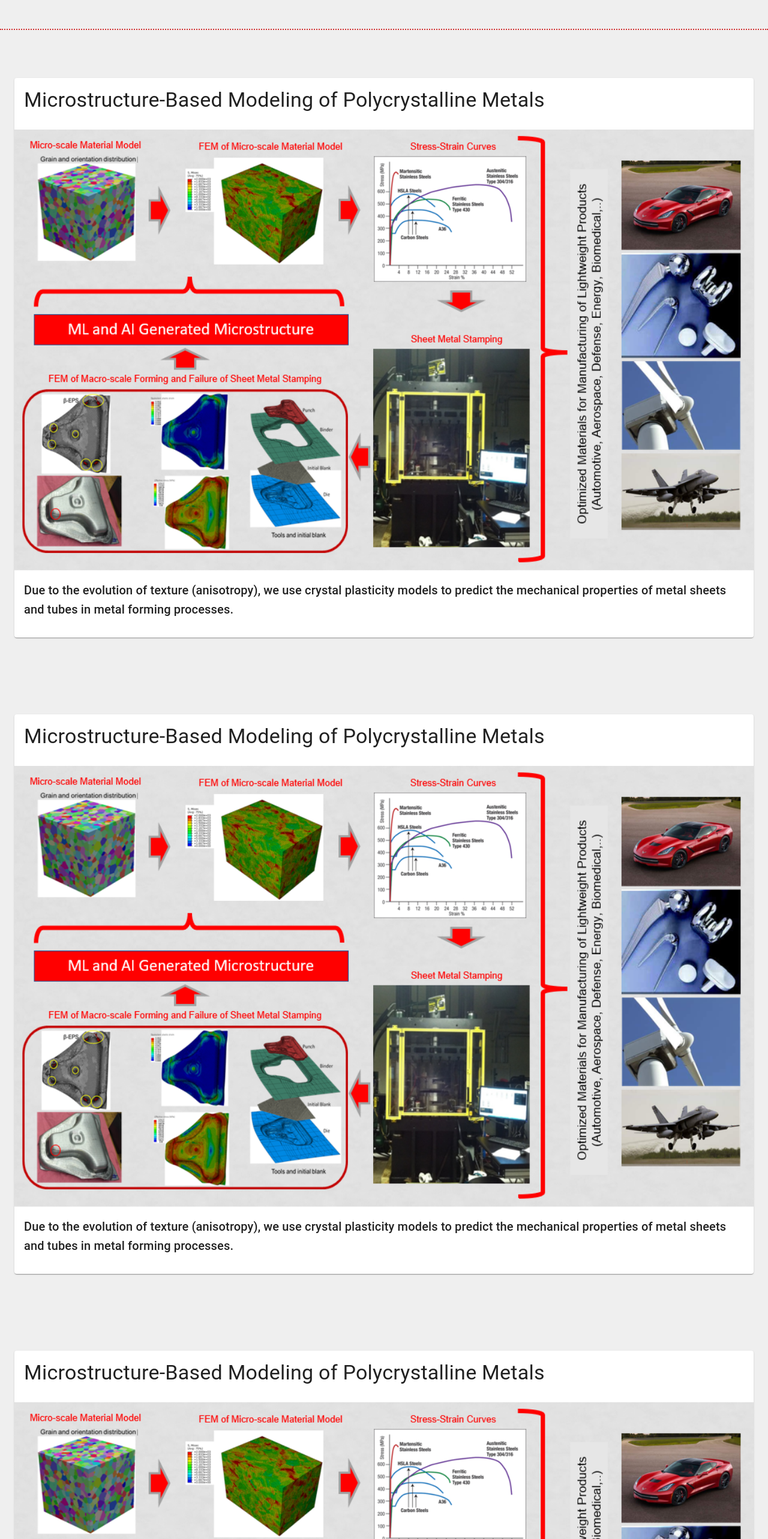
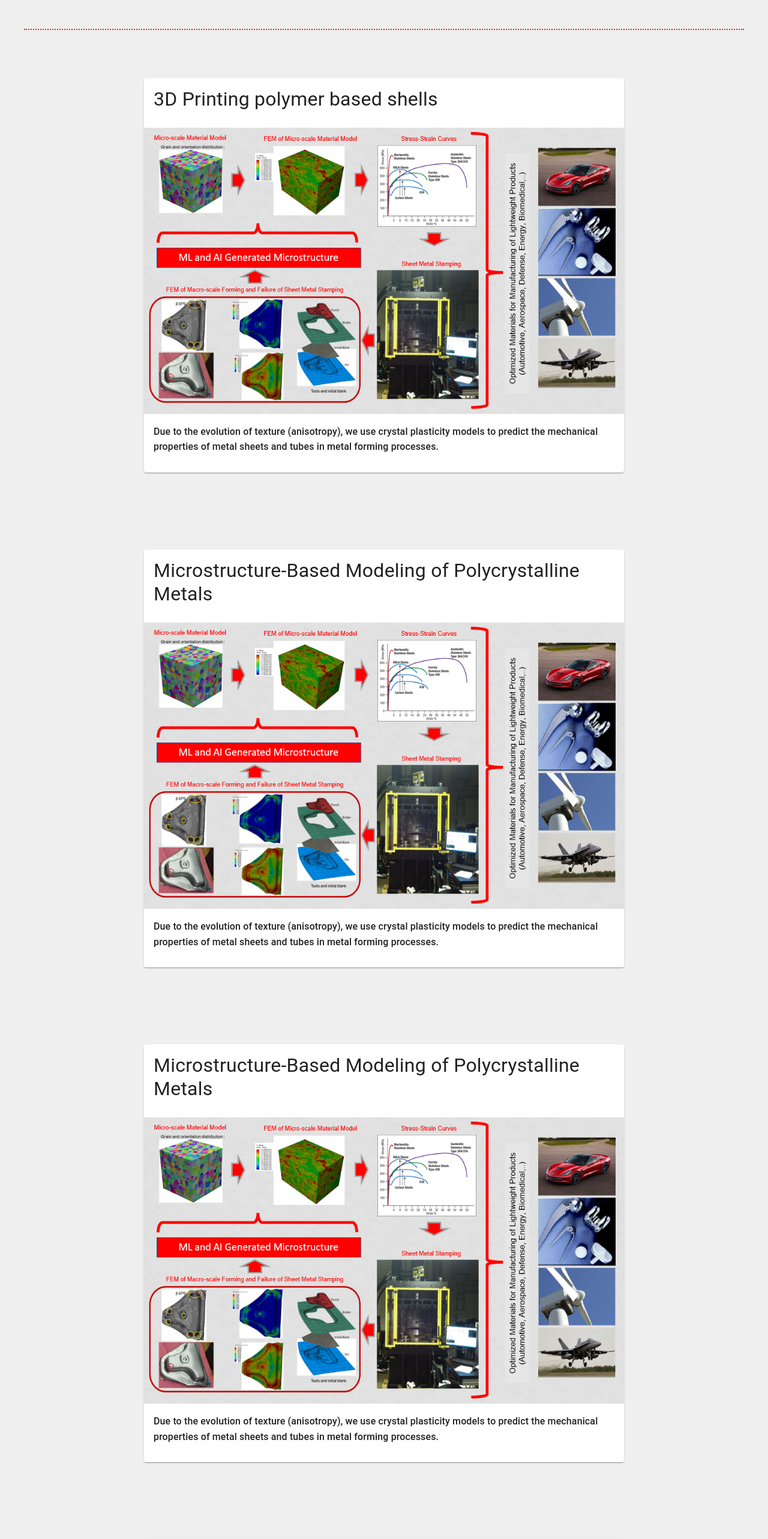
Before and after one commit to kekons4/MMC-Website, a React (Vite) app in the folder mmc-website/: page / in a window 1280 px wide. Shown: the part 1720-4286 px from the top of the page at 60% size. Built offline with nearby package versions, Linux system fonts and the light colour scheme.

Commit message:
adjusted the screensize of problem container

```diff
--- a/mmc-website/src/HomePage/HomePage.jsx
+++ b/mmc-website/src/HomePage/HomePage.jsx
@@ -31,7 +31,7 @@ function HomePage() {
                                 </a>
                             </Grid>
                             <Grid item xs={8} sm={6} md={4} >
-                                <a href="/" style={{textDecoration: "none"}}>
+                                <a href="#test" style={{textDecoration: "none"}}>
                                     <ProblemTile props={{imgSrc: "../images/forging.png", alt: "image of forging problems solved by MMC", text: "Forging"}} />
                                 </a>
                             </Grid>
@@ -59,55 +59,55 @@ function HomePage() {
                     </Grid>
                 </Grid>
             </Container>
-            <Container maxWidth="2xl" sx={{marginTop: "5rem", padding: "5rem", borderTop: "2px dotted #d32f2f"}}>
+            <Container maxWidth="lg" sx={{marginTop: "5rem", padding: "5rem", borderTop: "2px dotted #d32f2f"}}>
                 <Grid container spacing={16} direction="column" justifyContent="center" alignItems="center">
                     <Grid id="microstructures" item xs={2} sm={4} md={6}>
-                        <Card>
-                            <Typography variant='h4' gutterBottom sx={{padding: "1rem"}}>
+                        <Card sx={{maxWidth: 800}}>
+                            <Typography variant='h4' gutterBottom sx={{padding: "1rem", fontSize: {xs: "1rem", sm: "1.5rem", md: "2rem"}}}>
+                                3D Printing polymer based shells
+                            </Typography>
+                            <CardMedia component='img' image='../images/microstructures.png' alt='image of microstructures problem solved by mmc' />
+                            <CardContent>
+                                <Typography gutterBottom variant='h6' component="div" sx={{fontSize: {xs: "0.25rem", sm: "0.5rem", md: "1rem"}}} >
+                                    Due to the evolution of texture (anisotropy), we use crystal plasticity models to predict the mechanical properties of metal sheets and tubes in metal forming processes.
+                                </Typography>
+                            </CardContent>
+                        </Card>
+                    </Grid>
+                    <Grid id="test" item xs={2} sm={4} md={6}>
+                        <Card sx={{maxWidth: 800}}>
+                            <Typography variant='h4' gutterBottom sx={{padding: "1rem", fontSize: {xs: "1rem", sm: "1.5rem", md: "2rem"}}}>
                                 Microstructure-Based Modeling of Polycrystalline Metals
                             </Typography>
                             <CardMedia component='img' image='../images/microstructures.png' alt='image of microstructures problem solved by mmc' />
                             <CardContent>
-                                <Typography gutterBottom variant='h6' component="div">
+                                <Typography gutterBottom variant='h6' component="div" sx={{fontSize: {xs: "0.25rem", sm: "0.5rem", md: "1rem"}}} >
                                     Due to the evolution of texture (anisotropy), we use crystal plasticity models to predict the mechanical properties of metal sheets and tubes in metal forming processes.
                                 </Typography>
                             </CardContent>
                         </Card>
                     </Grid>
                     <Grid id="microstructures" item xs={2} sm={4} md={6}>
-                        <Card>
-                            <Typography variant='h4' gutterBottom sx={{padding: "1rem"}}>
+                        <Card sx={{maxWidth: 800}}>
+                            <Typography variant='h4' gutterBottom sx={{padding: "1rem", fontSize: {xs: "1rem", sm: "1.5rem", md: "2rem"}}}>
                                 Microstructure-Based Modeling of Polycrystalline Metals
                             </Typography>
                             <CardMedia component='img' image='../images/microstructures.png' alt='image of microstructures problem solved by mmc' />
                             <CardContent>
-                                <Typography gutterBottom variant='h6' component="div">
+                                <Typography gutterBottom variant='h6' component="div" sx={{fontSize: {xs: "0.25rem", sm: "0.5rem", md: "1rem"}}} >
                                     Due to the evolution of texture (anisotropy), we use crystal plasticity models to predict the mechanical properties of metal sheets and tubes in metal forming processes.
                                 </Typography>
                             </CardContent>
                         </Card>
                     </Grid>
                     <Grid id="microstructures" item xs={2} sm={4} md={6}>
-                        <Card>
-                            <Typography variant='h4' gutterBottom sx={{padding: "1rem"}}>
+                        <Card sx={{maxWidth: 800}}>
+                            <Typography variant='h4' gutterBottom sx={{padding: "1rem", fontSize: {xs: "1rem", sm: "1.5rem", md: "2rem"}}}>
                                 Microstructure-Based Modeling of Polycrystalline Metals
                             </Typography>
                             <CardMedia component='img' image='../images/microstructures.png' alt='image of microstructures problem solved by mmc' />
                             <CardContent>
-                                <Typography gutterBottom variant='h6' component="div">
-                                    Due to the evolution of texture (anisotropy), we use crystal plasticity models to predict the mechanical properties of metal sheets and tubes in metal forming processes.
-                                </Typography>
-                            </CardContent>
-                        </Card>
-                    </Grid>
-                    <Grid id="microstructures" item xs={2} sm={4} md={6}>
-                        <Card>
-                            <Typography variant='h4' gutterBottom sx={{padding: "1rem"}}>
-                                Microstructure-Based Modeling of Polycrystalline Metals
-                            </Typography>
-                            <CardMedia component='img' image='../images/microstructures.png' alt='image of microstructures problem solved by mmc' />
-                            <CardContent>
-                                <Typography gutterBottom variant='h6' component="div">
+                                <Typography gutterBottom variant='h6' component="div" sx={{fontSize: {xs: "0.25rem", sm: "0.5rem", md: "1rem"}}} >
                                     Due to the evolution of texture (anisotropy), we use crystal plasticity models to predict the mechanical properties of metal sheets and tubes in metal forming processes.
                                 </Typography>
                             </CardContent>
```
